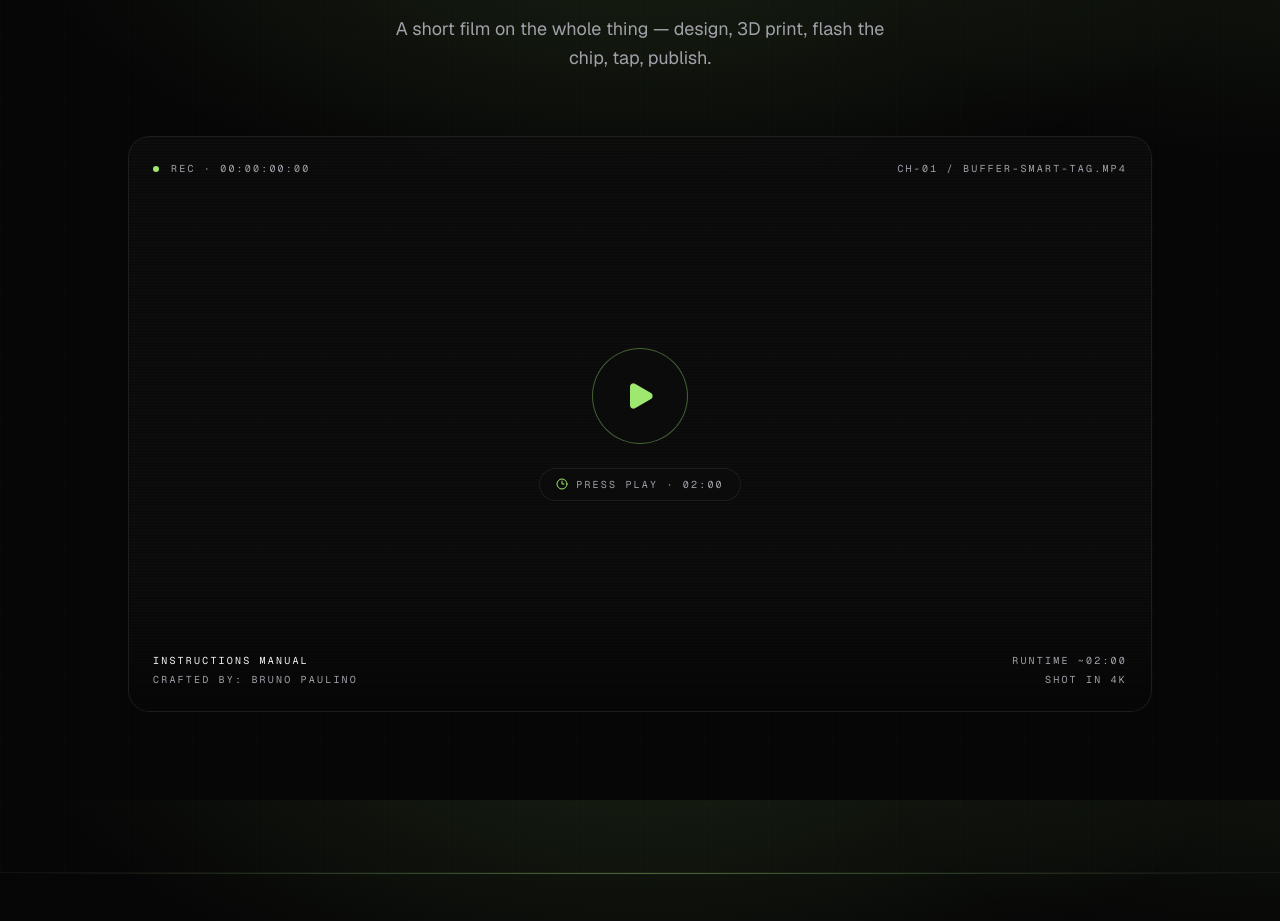
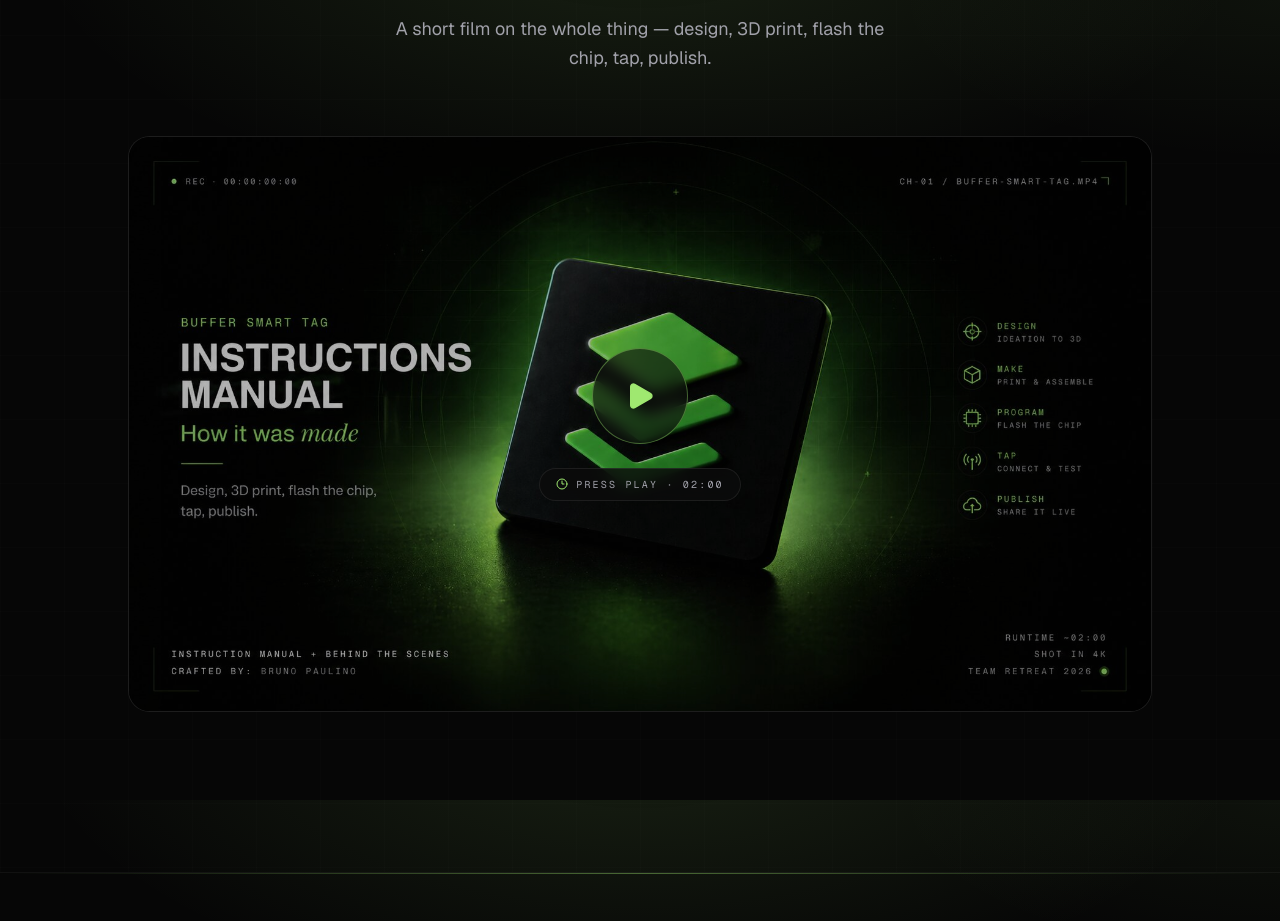
Before and after one commit to bufferapp/smart-tag, a Next.js app: page / in a window 1280 px wide. Shown: the part 4800-5721 px from the top of the page. Built offline with nearby package versions, Linux system fonts and the light colour scheme.

Commit message:
Better cover

```diff
--- a/src/components/video.tsx
+++ b/src/components/video.tsx
@@ -1,5 +1,6 @@
 "use client";
 
+import Image from "next/image";
 import { useState } from "react";
 import { motion } from "motion/react";
 import { Play, Clock3 } from "lucide-react";
@@ -54,24 +55,16 @@ export function VideoSection() {
               onClick={() => setIsPlaying(true)}
               className="group absolute inset-0 cursor-pointer text-left"
             >
-              {/* grain / scanlines */}
-              <div className="absolute inset-0 grain" />
-              <div
-                className="absolute inset-0 opacity-[0.06]"
-                style={{
-                  backgroundImage:
-                    "repeating-linear-gradient(0deg, rgba(255,255,255,0.3) 0, rgba(255,255,255,0.3) 1px, transparent 1px, transparent 3px)",
-                }}
+              {/* background cover */}
+              <Image
+                src="/video_cover.jpg"
+                alt="Buffer Smart Tag — film cover"
+                fill
+                sizes="(min-width: 1024px) 1024px, 100vw"
+                loading="eager"
+                className="absolute inset-0 object-cover transition-transform duration-700 group-hover:scale-[1.02]"
               />
-
-              {/* timecode + meta */}
-              <div className="absolute left-6 top-6 flex items-center gap-3 font-mono text-[10px] uppercase tracking-[0.22em] text-muted-foreground">
-                <span className="flex h-1.5 w-1.5 rounded-full bg-buffer" />
-                REC · 00:00:00:00
-              </div>
-              <div className="absolute right-6 top-6 font-mono text-[10px] uppercase tracking-[0.22em] text-muted-foreground">
-                CH-01 / buffer-smart-tag.mp4
-              </div>
+              <div className="absolute inset-0 bg-background/30" />
 
               {/* centered play */}
               <div className="absolute inset-0 flex items-center justify-center">
@@ -94,20 +87,6 @@ export function VideoSection() {
                   </div>
                 </div>
               </div>
-
-              {/* bottom gradient */}
-              <div className="pointer-events-none absolute inset-x-0 bottom-0 h-32 bg-gradient-to-t from-background/90 to-transparent" />
-
-              <div className="absolute bottom-6 left-6 right-6 flex items-end justify-between font-mono text-[10px] uppercase tracking-[0.22em] text-muted-foreground">
-                <div>
-                  <div className="text-foreground">INSTRUCTIONS MANUAL</div>
-                  <div className="mt-1">CRAFTED BY: BRUNO PAULINO</div>
-                </div>
-                <div className="text-right">
-                  <div>RUNTIME ~02:00</div>
-                  <div className="mt-1">SHOT IN 4K</div>
-                </div>
-              </div>
             </button>
           )}
         </motion.div>
```
Also changed, not shown: public/video_cover.jpg (added).
